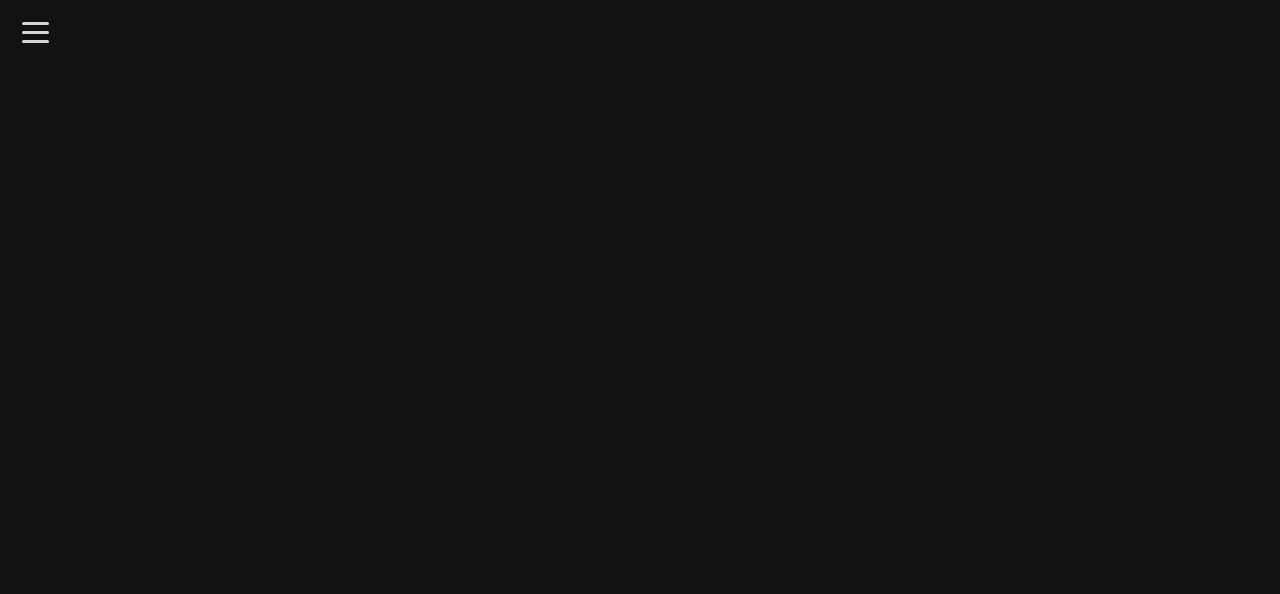
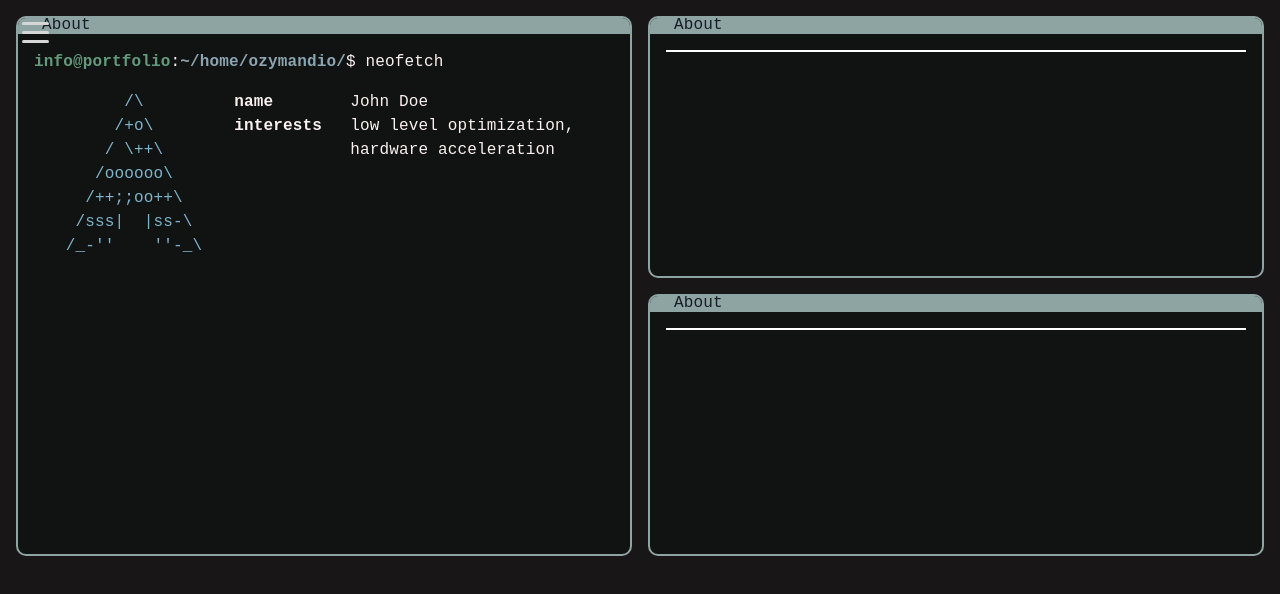
Before and after one commit to therealozp/portfolio, a Next.js app: page /test in a window 1280 px wide. Shown: the top 594 px of the page. Built offline with nearby package versions, Linux system fonts and the light colour scheme; a web font is replaced by a local one.

Commit message:
added new filler component to be more informative and not cringy

```diff
--- a/package.json
+++ b/package.json
@@ -1,6 +1,6 @@
 {
 	"name": "my-portfolio",
-  "version": "0.1.0",
+	"version": "1.1.0",
 	"private": true,
 	"scripts": {
 		"dev": "next dev",
--- a/src/components/extra/VoxelWrapper.js
+++ b/src/components/extra/VoxelWrapper.js
@@ -38,8 +38,8 @@ const VoxelWrapper = ({ children, finished, setWindowOpened }) => {
 					// position: 'absolute',
 					border: (theme) => `3px solid ${theme.palette.blue.dark}`,
 					borderRadius: '10px',
-					height: '640px',
-					width: '750px',
+					height: '85vh',
+					width: '50vw',
 					overflow: 'hidden',
 				}}
 			>
@@ -59,7 +59,7 @@ const VoxelWrapper = ({ children, finished, setWindowOpened }) => {
 							alignSelf: 'center',
 						}}
 					>
-						setup_and_cat.blend
+						cat.blend
 					</Typography>
 					<Typography
 						sx={{
--- a/src/components/fillers/ProfileAboutFiller.js
+++ b/src/components/fillers/ProfileAboutFiller.js
@@ -1,32 +1,17 @@
 import React from 'react';
 import { Grid, Typography, Box } from '@mui/material';
 
-const AppWindow = ({
-	children,
-	height,
-	width,
-	windowName,
-	zIndex,
-	top,
-	bottom,
-	right,
-	left,
-}) => {
+const AppWindow = ({ children, height, width, windowName }) => {
+	const windowColor = '#8ea4a2';
 	return (
 		<Box
 			sx={{
-				position: 'absolute',
 				backgroundColor: '#101312',
 				borderRadius: '10px',
-				border: (theme) => `4px solid ${theme.palette.text.creme}`,
+				border: `2px solid ${windowColor}`,
 				height: height,
 				width: width,
 				overflow: 'hidden',
-				zIndex: zIndex,
-				top: top,
-				bottom: bottom,
-				right: right,
-				left: left,
 			}}
 			className="titleBackgroundContainer"
 		>
@@ -34,34 +19,26 @@ const AppWindow = ({
 				sx={{
 					display: 'flex',
 					width: '100%',
-					height: '25px',
-					backgroundColor: (theme) => `${theme.palette.text.creme}`,
+					height: '16px',
+					backgroundColor: `${windowColor}`,
 					color: (theme) => `${theme.palette.blue.dark}`,
 					// fontFamily: 'Montserrat',
 					fontWeight: 'bold',
-					// alignItems: 'flex-start',
+					alignItems: 'center',
 					justifyContent: 'flex-start',
-					paddingRight: '16px',
+					padding: '0 16px',
 				}}
 			>
 				<Typography
 					sx={{
 						color: (theme) => `${theme.palette.blue.dark}`,
 						zIndex: 5,
-						fontWeight: 'bold',
 						marginBottom: '2px',
 						marginLeft: '8px',
+						fontFamily: 'monospace',
 					}}
 				>
 					{windowName}
-				</Typography>
-				<Typography
-					sx={{
-						color: (theme) => `${theme.palette.blue.dark}`,
-						marginLeft: 'auto',
-					}}
-				>
-					x
 				</Typography>
 			</Box>
 
@@ -69,10 +46,7 @@ const AppWindow = ({
 				sx={{
 					width: '100%',
 					height: '90%',
-					display: 'flex',
-					alignItems: 'center',
-					justifyContent: 'center',
-					// border: (theme) => `4px solid red`,
+					padding: '16px',
 				}}
 			>
 				{children}
@@ -80,120 +54,79 @@ const AppWindow = ({
 		</Box>
 	);
 };
-
 const ProfileAboutFiller = () => {
+	const KeyValue = ({ key_, value }) => {
 		return (
-		<Grid
-			container
-			sx={{
-				padding: '16px',
-				margin: '32px',
-				position: 'relative',
-				marginTop: '-30vh',
-			}}
+			<Box display="flex">
+				<Box width="150px">
+					<Typography fontWeight="bold" fontFamily="monospace">
+						{key_}
+					</Typography>
+				</Box>
+				<Box width="300px">
+					<Typography fontFamily="monospace">{value}</Typography>
+				</Box>
+			</Box>
+		);
+	};
+	const windowHeight = 540;
+	const windowPadding = 16;
+	const asciiArt = `      /\\
+     /+o\\
+    / \\++\\
+   /oooooo\\
+  /++;;oo++\\
+ /sss|  |ss-\\
+/_-''    ''-_\\`;
+	return (
+		<Box height="maxcontent">
+			<Grid container spacing={2} padding="16px">
+				<Grid item xs={6}>
+					<AppWindow windowName="About" height={`${windowHeight}px`}>
+						<Box>
+							<Typography fontFamily="monospace">
+								<strong style={{ color: '#649a7b' }}>info@portfolio</strong>:
+								<strong style={{ color: '#8ba4b0' }}>~/home/ozymandio/</strong>$
+								neofetch
+							</Typography>
+						</Box>
+						<Box
+							display="flex"
+							justifyContent="space-evenly"
+							alignItems="baseline"
 						>
-			<AppWindow
-				height="60vh"
-				width="20vw"
-				windowName="about.exe"
-				zIndex={0}
-				top={-200}
-				right="60vw"
-			>
-				<Box
-					sx={{
-						width: '100%',
-						padding: '32px',
-					}}
-				>
-					<Box
-						sx={{
-							width: '150px',
-						}}
-					>
-						<Typography
-							sx={{
-								fontSize: '3rem',
-								fontWeight: 'bold',
-								fontFamily: 'Rubik',
-								textAlign: 'center',
-							}}
-						>
-							<span
-								style={{
-									fontSize: '2.4rem',
-								}}
-							>
-								{'>'}&nbsp;&nbsp;
-							</span>{' '}
-							i am also:
-						</Typography>
+							<Box>
+								<pre style={{ fontFamily: 'monospace', color: '#7fb4ca' }}>
+									{asciiArt}
+								</pre>
+							</Box>
+							<Box width="60%">
+								<KeyValue key_="name" value="John Doe" />
+								<KeyValue
+									key_="interests"
+									value="low level optimization, hardware acceleration"
+								/>
 							</Box>
 						</Box>
 					</AppWindow>
+				</Grid>
+				<Grid item xs={6}>
 					<AppWindow
-				height="12vw"
-				width="30vw"
-				windowName="about.exe"
-				zIndex={1}
-				// left="10rem"
-				right="calc(35vw)"
-				top={-20}
+						windowName="About"
+						height={`${(windowHeight - windowPadding) / 2}px`}
 					>
-				<Typography sx={{ fontSize: '1.5rem', fontWeight: 'bold' }}>
-					a CS nerd
-				</Typography>
+						<Box sx={{ border: '1px solid white' }}></Box>
 					</AppWindow>
+					<Box height={windowPadding} />
 					<AppWindow
-				height="33vw"
-				width="30vw"
-				windowName="about.exe"
-				zIndex={0}
-				// left="10rem"
-				right="calc(12vw)"
-				top="-15vh"
+						windowName="About"
+						height={`${(windowHeight - windowPadding) / 2}px`}
 					>
-				<Typography sx={{ fontSize: '1.5rem', fontWeight: 'bold' }}>
-					tinkering with C++
-				</Typography>
-			</AppWindow>
-			<AppWindow
-				height="15vw"
-				width="23vw"
-				windowName="about.exe"
-				zIndex={1}
-				left="5vw"
-				top="30vh"
-			>
-				<Typography sx={{ fontSize: '1.5rem', fontWeight: 'bold' }}>
-					a full stack dev
-				</Typography>
-			</AppWindow>
-			<AppWindow
-				height="12vw"
-				width="33vw"
-				windowName="about.exe"
-				zIndex={1}
-				left="25vw"
-				top="43vh"
-			>
-				<Typography sx={{ fontSize: '1.5rem', fontWeight: 'bold' }}>
-					addicted to caffeine
-				</Typography>
-			</AppWindow>
-			<AppWindow
-				height="12vw"
-				width="20vw"
-				windowName="about.exe"
-				zIndex={1}
-				right="15vw"
-				top="35vh"
-			>
-				<Typography sx={{ fontSize: '1.5rem', fontWeight: 'bold' }}>
-					an Arch fanboy (btw)
-				</Typography>
+						<Box sx={{ border: '1px solid white' }}></Box>
 					</AppWindow>
 				</Grid>
+			</Grid>
+		</Box>
 	);
 };
 
--- a/src/models/VoxelDesk.js
+++ b/src/models/VoxelDesk.js
@@ -158,9 +158,6 @@ const VoxelDesk = ({ animationFinished }) => {
 			sx={{
 				width: ['100vw', '480px', '560px'],
 				height: ['100vw', '480px', '560px'],
-				// marginBottom: '-40px',
-				// width: '480px',
-				// height: '480px',
 				position: 'relative',
 				'&:hover': {
 					cursor: 'grab',
--- a/styles/globals.scss
+++ b/styles/globals.scss
@@ -6,7 +6,8 @@
 html,
 body {
 	overflow-x: hidden;
-	background: #101312 !important;
+	// background: #101312 !important;
+	background: #181616 !important;
 	// * {
 	// 	cursor: none;
 	// }
```
Also changed, not shown: src/pages/HomePage.js (+2 -11 lines), 1 other file (tests, documents, lock files or other folders). Lines whose indentation alone changed are shown as unchanged.
